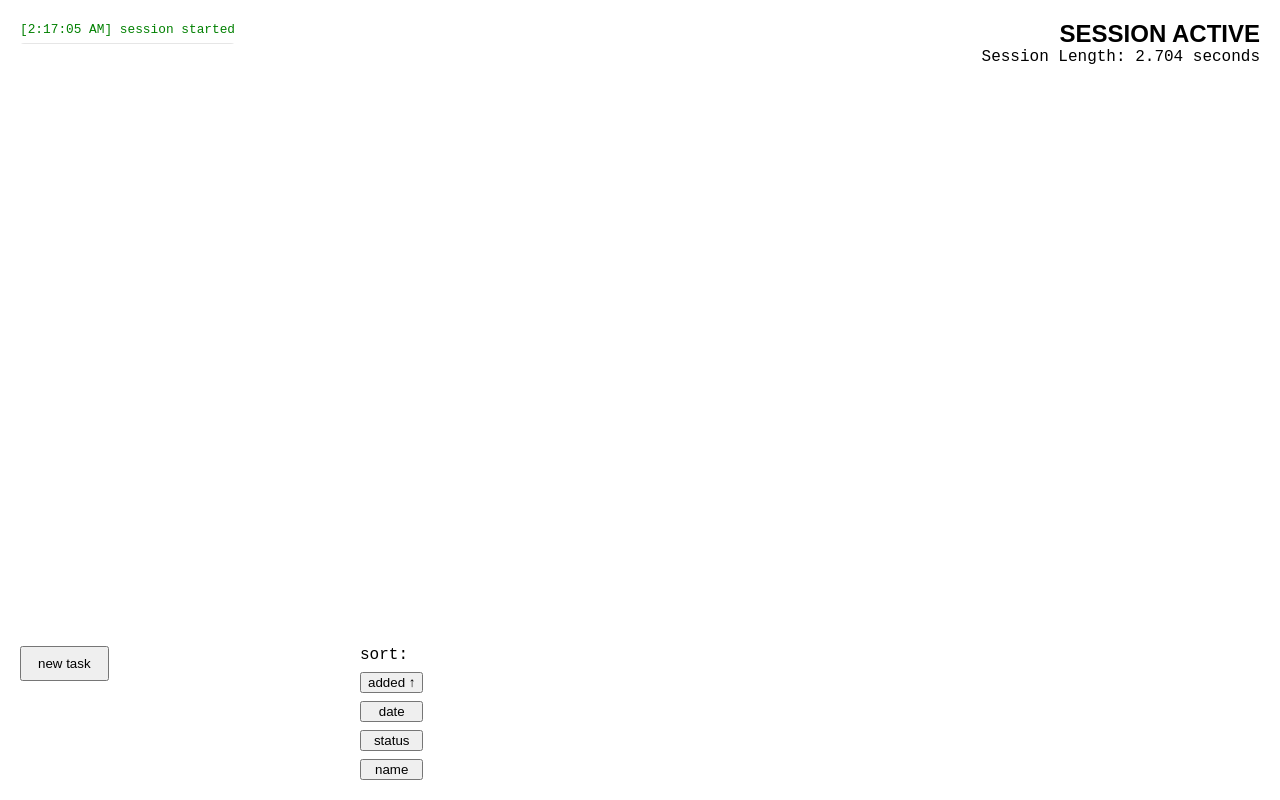
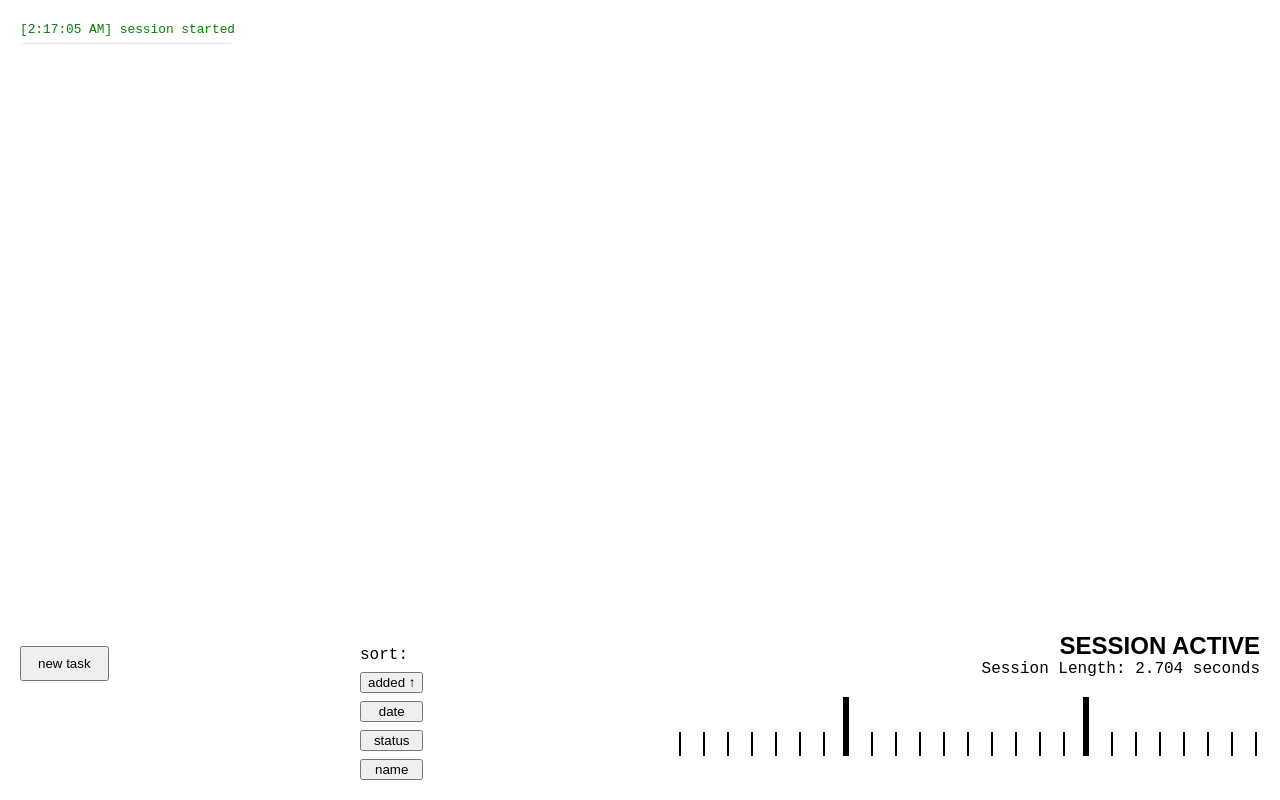
Before and after one commit to sudonym-online/serious-about-work, a SvelteKit app: page / in a window 1280 px wide. Both pictures are taken after a click on the button "start session". Built offline with nearby package versions, Linux system fonts and the light colour scheme; a web font is replaced by a local one.

Commit message:
Timeline

```diff
--- a/src/app.css
+++ b/src/app.css
@@ -43,15 +43,89 @@ h1 {
   margin: 2px 0;
 }
 
+.hud {
+  position: fixed;
+  bottom: 20px;
+  right: 20px;
+  display: flex;
+  flex-direction: column;
+  align-items: flex-end;
+  gap: 12px;
+}
+
 .status {
-  position: fixed;
-  top: 20px;
-  right: 20px;
   text-align: right;
 }
 
 .status h2, .status p {
   margin: 0;
+}
+
+.timeline-wrap {
+  position: relative;
+}
+
+.timeline {
+  position: relative;
+  height: 90px;
+  overflow: hidden;
+}
+
+.tip {
+  position: absolute;
+  bottom: 100%;
+  transform: translateX(-100%);
+  margin-bottom: 4px;
+  display: flex;
+  flex-direction: column;
+  padding: 6px 8px;
+  background: rgb(32, 32, 32);
+  color: white;
+  font-size: 0.8em;
+  white-space: nowrap;
+  pointer-events: none;
+}
+
+.tick {
+  pointer-events: none;
+  position: absolute;
+  bottom: 24px;
+  width: 2px;
+  height: 24px;
+  background: currentColor;
+}
+
+.tick.major {
+  width: 6px;
+  height: 59px;
+}
+
+.mark {
+  position: absolute;
+}
+
+.mark.single {
+  z-index: 1;
+  top: 0;
+  bottom: 4px;
+  width: 8px;
+}
+
+/* The box is wide so the line is easy to hover. The line is 2 px. */
+.mark.single::after {
+  content: '';
+  position: absolute;
+  top: 0;
+  bottom: 0;
+  right: 0;
+  width: 2px;
+  background: rgb(20, 20, 210);
+}
+
+.mark.extended {
+  top: 1px;
+  bottom: 6px;
+  background: rgb(120, 255, 80);
 }
 
 .tasks {
--- /dev/null
+++ b/src/lib/TimelineView.svelte
@@ -0,0 +1,47 @@
+<script lang="ts">
+	import { WIDTH, type Timeline } from '$lib/timeline.svelte';
+
+	let { timeline }: { timeline: Timeline } = $props();
+
+	let hoveredId: number | null = $state(null);
+	let tipX = $state(0);
+
+	// The ticker moves, so a mark can leave the window while the pointer is on it.
+	let tip = $derived(
+		hoveredId !== null && timeline.marks.some((mark) => mark.id === hoveredId)
+			? timeline.describe(hoveredId)
+			: null
+	);
+
+	const trackPointer = (event: PointerEvent) => {
+		tipX = event.clientX - (event.currentTarget as HTMLElement).getBoundingClientRect().left;
+	};
+</script>
+
+<div class="timeline-wrap">
+	<!-- svelte-ignore a11y_no_static_element_interactions -->
+	<div class="timeline" style="width: {WIDTH}px;" onpointermove={trackPointer}>
+		{#each timeline.marks as mark (mark.id)}
+			<!-- svelte-ignore a11y_no_static_element_interactions -->
+			<div
+				class="mark {mark.kind}"
+				style="right: {mark.right}px;{mark.kind === 'extended' ? ` width: ${mark.width}px;` : ''}"
+				onpointerenter={() => (hoveredId = mark.id)}
+				onpointerleave={() => (hoveredId = null)}
+			></div>
+		{/each}
+
+		{#each timeline.ticks as tick (tick.minute)}
+			<div class="tick" class:major={tick.major} style="right: {tick.right}px;"></div>
+		{/each}
+	</div>
+
+	{#if tip}
+		<div class="tip" style="left: {tipX}px;">
+			<strong>{tip.title}</strong>
+			{#each tip.lines as line, i (i)}
+				<span>{line}</span>
+			{/each}
+		</div>
+	{/if}
+</div>
--- /dev/null
+++ b/src/lib/timeline.svelte.ts
@@ -0,0 +1,91 @@
+import type { Task, TimelineEvent, TimelineKind } from '$lib/types';
+
+export const PX_PER_MINUTE = 24;
+export const WIDTH = 600;
+export const MAJOR_EVERY = 10;
+
+const MINUTE = 60_000;
+const WINDOW_MINUTES = Math.ceil(WIDTH / PX_PER_MINUTE);
+
+export interface Tick {
+	minute: number;
+	right: number;
+	major: boolean;
+}
+
+export interface Mark {
+	id: number;
+	kind: TimelineKind;
+	right: number;
+	width: number;
+}
+
+export interface Tip {
+	title: string;
+	lines: string[];
+}
+
+const formatDuration = (ms: number) => {
+	const seconds = Math.floor(ms / 1000);
+	return `${Math.floor(seconds / 60)}m ${seconds % 60}s`;
+};
+
+export class Timeline {
+	events: TimelineEvent[] = $state([]);
+	now = $state(Date.now());
+
+	private toRight = (time: number) => ((this.now - time) / MINUTE) * PX_PER_MINUTE;
+
+	ticks: Tick[] = $derived.by(() => {
+		const last = Math.floor(this.now / MINUTE);
+		const ticks: Tick[] = [];
+		for (let minute = last; minute >= last - WINDOW_MINUTES; minute--) {
+			ticks.push({
+				minute,
+				right: this.toRight(minute * MINUTE),
+				major: minute % MAJOR_EVERY === 0
+			});
+		}
+		return ticks;
+	});
+
+	marks: Mark[] = $derived.by(() => {
+		const marks: Mark[] = [];
+		this.events.forEach((event, id) => {
+			if (event.kind === 'single') {
+				const right = this.toRight(event.time.getTime());
+				if (right <= WIDTH) marks.push({ id, kind: event.kind, right, width: 0 });
+				return;
+			}
+
+			if (!event.task.start) return;
+			const start = event.task.start.getTime();
+			const end = event.task.end?.getTime() ?? this.now;
+			const right = this.toRight(end);
+			if (right > WIDTH) return;
+			marks.push({ id, kind: event.kind, right, width: ((end - start) / MINUTE) * PX_PER_MINUTE });
+		});
+		return marks;
+	});
+
+	describe(id: number): Tip {
+		const { kind, task, time } = this.events[id];
+		if (kind === 'single' || !task.start) {
+			return { title: task.name, lines: ['task added', time.toLocaleTimeString()] };
+		}
+
+		const end = task.end?.getTime() ?? this.now;
+		return {
+			title: task.name,
+			lines: [
+				task.end ? 'done' : 'in progress',
+				`${task.start.toLocaleTimeString()} - ${task.end?.toLocaleTimeString() ?? 'now'}`,
+				formatDuration(end - task.start.getTime())
+			]
+		};
+	}
+
+	add(kind: TimelineKind, task: Task, time: Date) {
+		this.events.push({ kind, task, time });
+	}
+}
--- a/src/routes/+page.svelte
+++ b/src/routes/+page.svelte
@@ -1,5 +1,9 @@
 <script lang="ts">
 	import type { Status, Task, NavigatorWithKeyboardLock, Log, SortKey } from '$lib/types';
+	import { Timeline } from '$lib/timeline.svelte';
+	import TimelineView from '$lib/TimelineView.svelte';
+
+	const timeline = new Timeline();
 
 	let fullscreen = $state(false);
 	let terminating = $state(false);
@@ -124,13 +128,36 @@
 			return;
 		}
 
+		const now = new Date();
 		tasks.unshift({
 			name: draft.name || 'Untitled Task',
 			description: draft.description,
 			due: draft.due ? new Date(`${draft.due}T00:00`) : null,
-			status: draft.status
+			status: draft.status,
+			start: draft.status === 'in-progress' ? now : null,
+			end: null
 		});
+		const task = tasks[0];
+		timeline.add('single', task, now);
+		if (task.start) timeline.add('extended', task, now);
+		log(`task added: ${task.name}`, now, 'blue');
 		resetDraft();
+	}
+
+	const advanceStatus = (task: Task) => {
+		if (task.status === 'done') return;
+
+		const now = new Date();
+		if (task.status === 'todo') {
+			task.status = 'in-progress';
+			task.start = now;
+			timeline.add('extended', task, now);
+			log(`task started: ${task.name}`, now, 'blue');
+		} else {
+			task.status = 'done';
+			task.end = now;
+			log(`task done: ${task.name}`, now, 'green');
+		}
 	}
 
 	const handleDraftFocusOut = (event: FocusEvent) => {
@@ -151,7 +178,8 @@
 		if (fullscreen) {
 			const start = Date.now();
 			const interval = setInterval(() => {
-				sessLength = Date.now() - start;
+				timeline.now = Date.now();
+				sessLength = timeline.now - start;
 				tenths = Math.floor(sessLength / 100) % 10;
 				jitter = String(Math.floor(Math.random() * 100)).padStart(2, '0');
 			}, 1);
@@ -181,9 +209,12 @@
 
 	</div>
 
-	<div class="status">
-		<h2 class="session">SESSION ACTIVE</h2>
-		<p class="length">Session Length: {Math.floor(sessLength / 1000)}.{tenths}{jitter} seconds</p>
+	<div class="hud">
+		<div class="status">
+			<h2 class="session">SESSION ACTIVE</h2>
+			<p class="length">Session Length: {Math.floor(sessLength / 1000)}.{tenths}{jitter} seconds</p>
+		</div>
+		<TimelineView {timeline} />
 	</div>
 
 	<div class="tasks">
@@ -219,7 +250,9 @@
 							{#if task.due}
 								<span>{task.due.toLocaleDateString()}</span>
 							{/if}
-							<span>{task.status}</span>
+							<button onclick={() => advanceStatus(task)} disabled={task.status === 'done'}>
+								{task.status}
+							</button>
 						</div>
 					</div>
 				{/each}
```
Also changed, not shown: src/lib/types.ts (+11 -0 lines), 1 other file (tests, documents, lock files or other folders).
